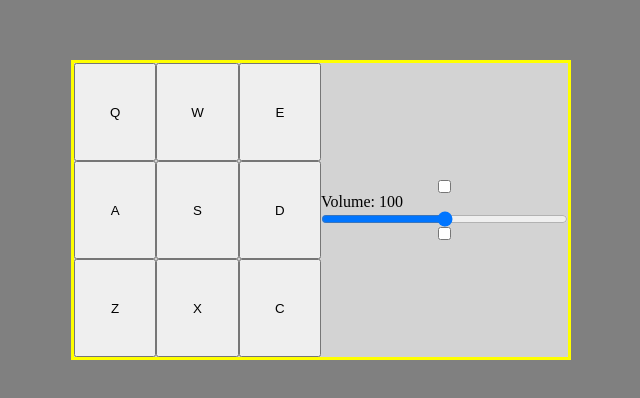
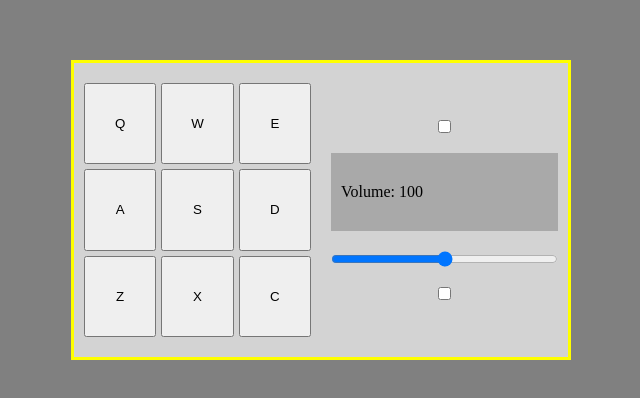
Before and after one commit to SWELLZ/drum-machine, a React (Create React App) app: page / in a window 1280 px wide. Shown: the part 190-588 px from the top of the page, without its empty margins (319-959 px from the left). Built offline with nearby package versions, Linux system fonts and the light colour scheme.

Commit message:
add flex and grid gaps

```diff
--- a/src/components/drumMachineComponent/DrumMachine.css
+++ b/src/components/drumMachineComponent/DrumMachine.css
@@ -17,12 +17,20 @@ main {
     background-color: lightgrey;
 }
 .sound-controls {
+    padding: 20px 10px;
     width: 50%;
     height: 100%;
     display: grid;
     grid-template: repeat(3, 1fr) / repeat(3, 1fr);
+    gap: 5px;
+}
+.display {
+    background-color: darkgray;
+    padding: 30px 10px;
 }
 .other-controls {
+    gap: 20px;
+    padding: 20px 10px;
     width: 50%;
     display: flex;
     flex-direction: column;
```
